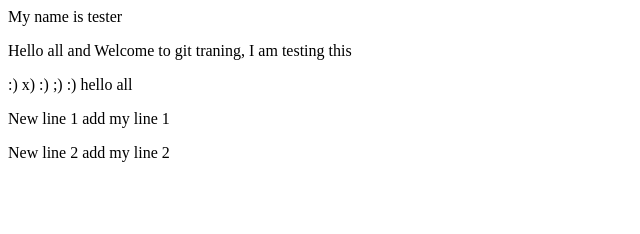
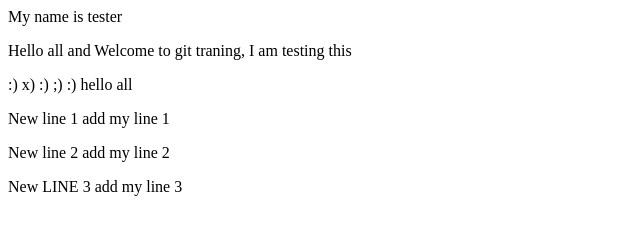
Before and after one commit to abhijitborse/New-2-Git, a plain HTML site: page index.html in a window 1280 px wide. Shown: the whole page, without its empty margins (0-640 px from the left). Drawn offline with Linux system fonts and the light colour scheme.

Commit message:
commit 3, added line 3

```diff
--- a/index.html
+++ b/index.html
@@ -5,4 +5,5 @@
 <p>:) x) :) ;) :) hello all</p>
 <p>New line 1 add my line 1</p>
 <p>New line 2 add my line 2</p>
+<p>New LINE 3 add my line 3</p>
 <html>
```
